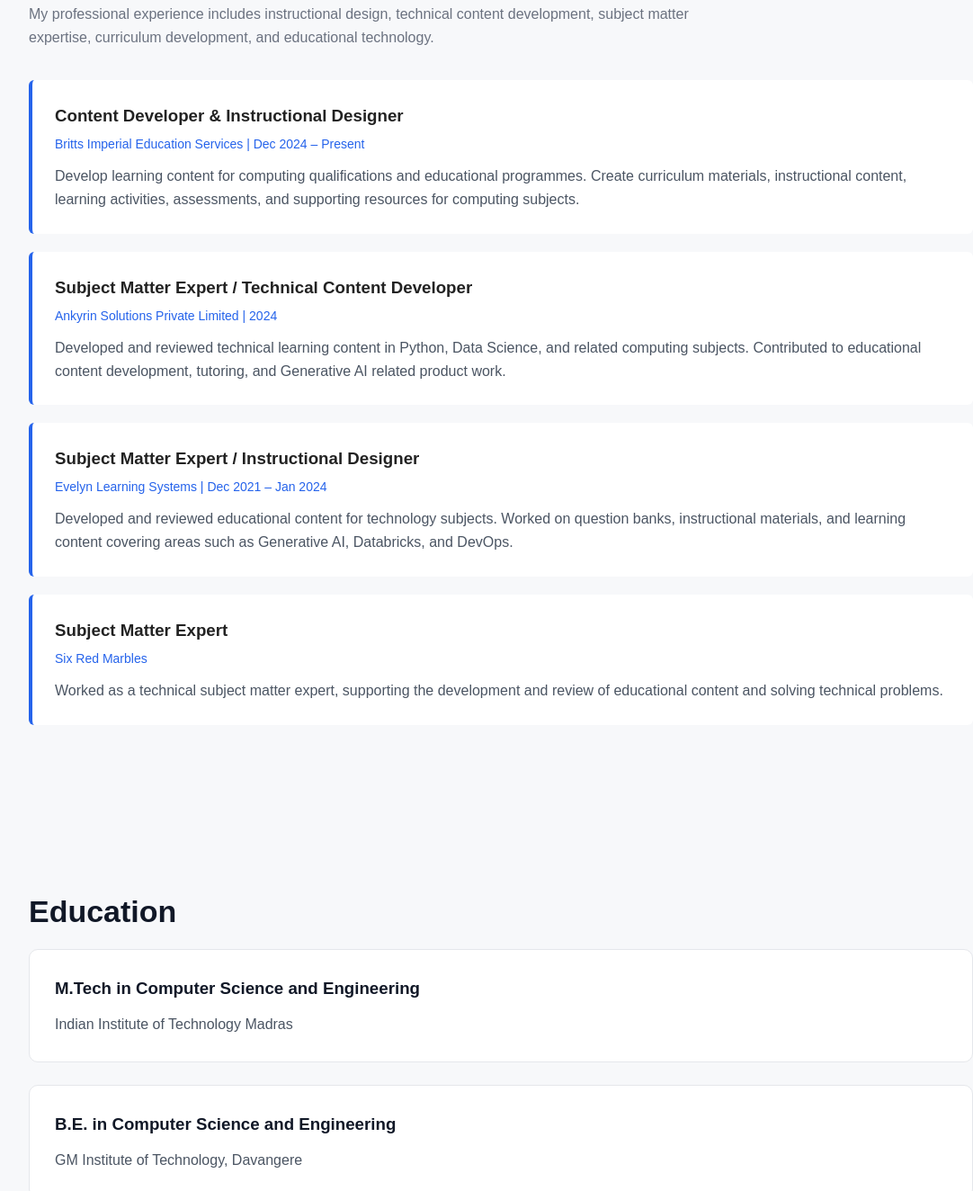
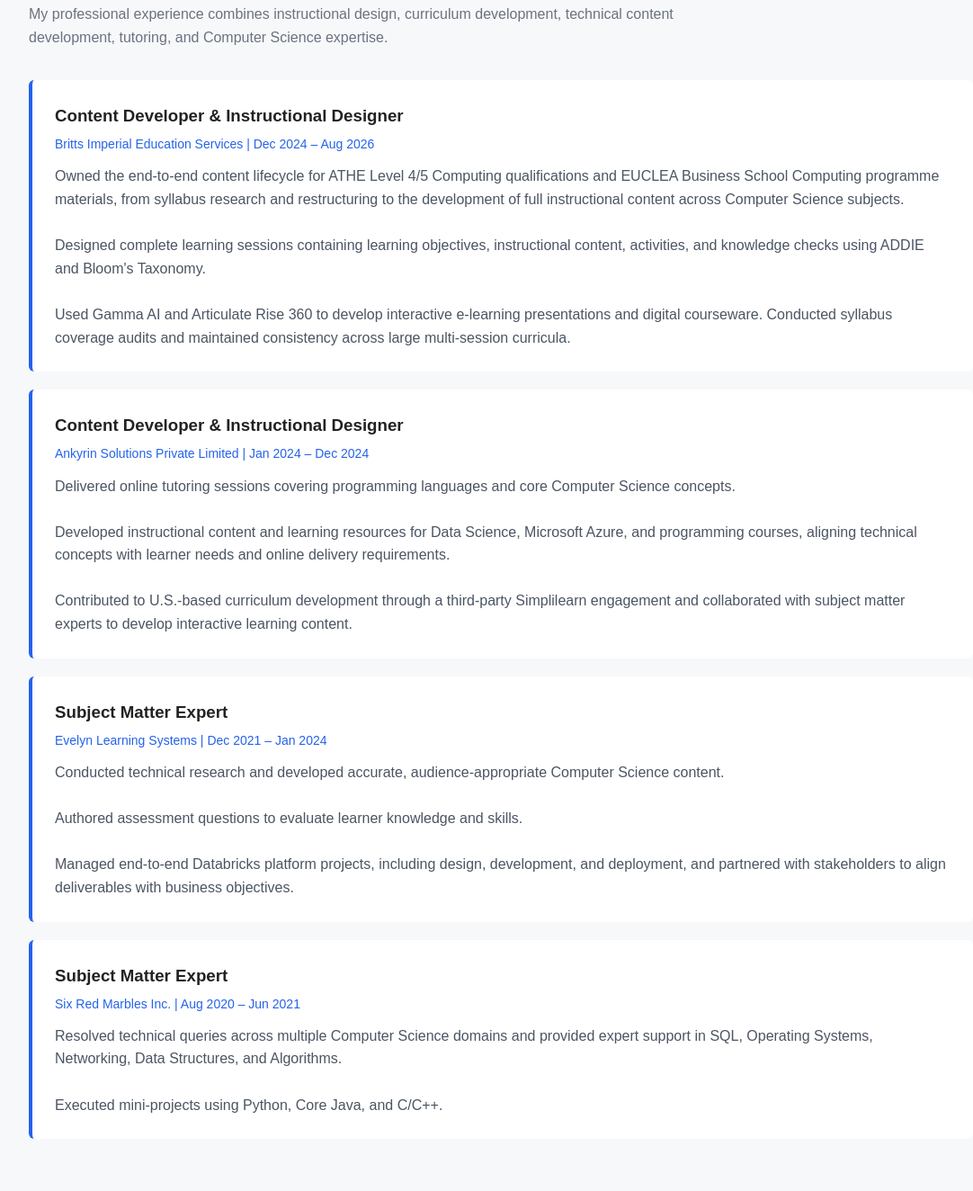
Before and after one commit to prakash-a2878/prakash-a2878.github.io, a plain HTML site: page index.html in a window 1280 px wide. Shown: the part 3193-4517 px from the top of the page at 90% size, without its empty margins (83-1165 px from the left). Drawn offline with Linux system fonts and the light colour scheme.

Commit message:
Revise professional experience details in index.html
Updated professional experience section with new roles, responsibilities, and dates. Enhanced descriptions to reflect a broader range of skills and contributions in instructional design and content development.

```diff
--- a/index.html
+++ b/index.html
@@ -510,9 +510,9 @@
     <h2 class="section-title">Professional Experience</h2>
 
     <p class="section-intro">
-        My professional experience includes instructional design,
-        technical content development, subject matter expertise,
-        curriculum development, and educational technology.
+        My professional experience combines instructional design,
+        curriculum development, technical content development,
+        tutoring, and Computer Science expertise.
     </p>
 
 
@@ -521,14 +521,33 @@
         <h3>Content Developer & Instructional Designer</h3>
 
         <div class="date">
-            Britts Imperial Education Services | Dec 2024 – Present
+            Britts Imperial Education Services | Dec 2024 – Aug 2026
         </div>
 
         <p>
-            Develop learning content for computing qualifications
-            and educational programmes. Create curriculum materials,
-            instructional content, learning activities, assessments,
-            and supporting resources for computing subjects.
+            Owned the end-to-end content lifecycle for ATHE Level 4/5
+            Computing qualifications and EUCLEA Business School
+            Computing programme materials, from syllabus research and
+            restructuring to the development of full instructional
+            content across Computer Science subjects.
+        </p>
+
+        <br>
+
+        <p>
+            Designed complete learning sessions containing learning
+            objectives, instructional content, activities, and
+            knowledge checks using ADDIE and Bloom's Taxonomy.
+        </p>
+
+        <br>
+
+        <p>
+            Used Gamma AI and Articulate Rise 360 to develop
+            interactive e-learning presentations and digital
+            courseware. Conducted syllabus coverage audits and
+            maintained consistency across large multi-session
+            curricula.
         </p>
 
     </div>
@@ -536,35 +555,33 @@
 
     <div class="experience-item">
 
-        <h3>Subject Matter Expert / Technical Content Developer</h3>
+        <h3>Content Developer & Instructional Designer</h3>
 
         <div class="date">
-            Ankyrin Solutions Private Limited | 2024
+            Ankyrin Solutions Private Limited | Jan 2024 – Dec 2024
         </div>
 
         <p>
-            Developed and reviewed technical learning content in
-            Python, Data Science, and related computing subjects.
-            Contributed to educational content development,
-            tutoring, and Generative AI related product work.
+            Delivered online tutoring sessions covering programming
+            languages and core Computer Science concepts.
         </p>
 
-    </div>
-
-
-    <div class="experience-item">
-
-        <h3>Subject Matter Expert / Instructional Designer</h3>
-
-        <div class="date">
-            Evelyn Learning Systems | Dec 2021 – Jan 2024
-        </div>
+        <br>
 
         <p>
-            Developed and reviewed educational content for
-            technology subjects. Worked on question banks,
-            instructional materials, and learning content covering
-            areas such as Generative AI, Databricks, and DevOps.
+            Developed instructional content and learning resources
+            for Data Science, Microsoft Azure, and programming
+            courses, aligning technical concepts with learner needs
+            and online delivery requirements.
+        </p>
+
+        <br>
+
+        <p>
+            Contributed to U.S.-based curriculum development through
+            a third-party Simplilearn engagement and collaborated
+            with subject matter experts to develop interactive
+            learning content.
         </p>
 
     </div>
@@ -575,13 +592,53 @@
         <h3>Subject Matter Expert</h3>
 
         <div class="date">
-            Six Red Marbles
+            Evelyn Learning Systems | Dec 2021 – Jan 2024
         </div>
 
         <p>
-            Worked as a technical subject matter expert,
-            supporting the development and review of educational
-            content and solving technical problems.
+            Conducted technical research and developed accurate,
+            audience-appropriate Computer Science content.
+        </p>
+
+        <br>
+
+        <p>
+            Authored assessment questions to evaluate learner
+            knowledge and skills.
+        </p>
+
+        <br>
+
+        <p>
+            Managed end-to-end Databricks platform projects,
+            including design, development, and deployment, and
+            partnered with stakeholders to align deliverables with
+            business objectives.
+        </p>
+
+    </div>
+
+
+    <div class="experience-item">
+
+        <h3>Subject Matter Expert</h3>
+
+        <div class="date">
+            Six Red Marbles Inc. | Aug 2020 – Jun 2021
+        </div>
+
+        <p>
+            Resolved technical queries across multiple Computer
+            Science domains and provided expert support in SQL,
+            Operating Systems, Networking, Data Structures, and
+            Algorithms.
+        </p>
+
+        <br>
+
+        <p>
+            Executed mini-projects using Python, Core Java, and
+            C/C++.
         </p>
 
     </div>
```
